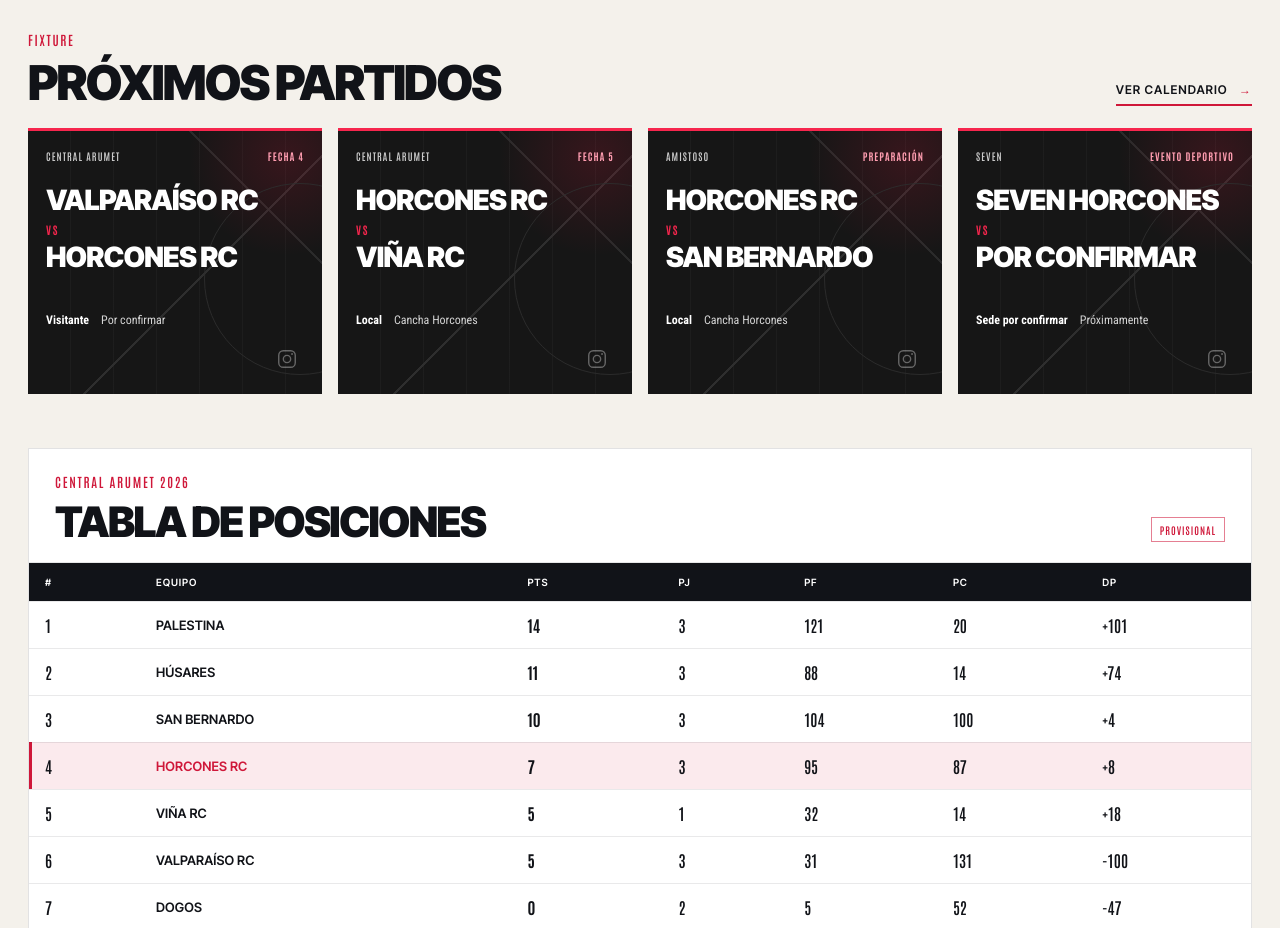
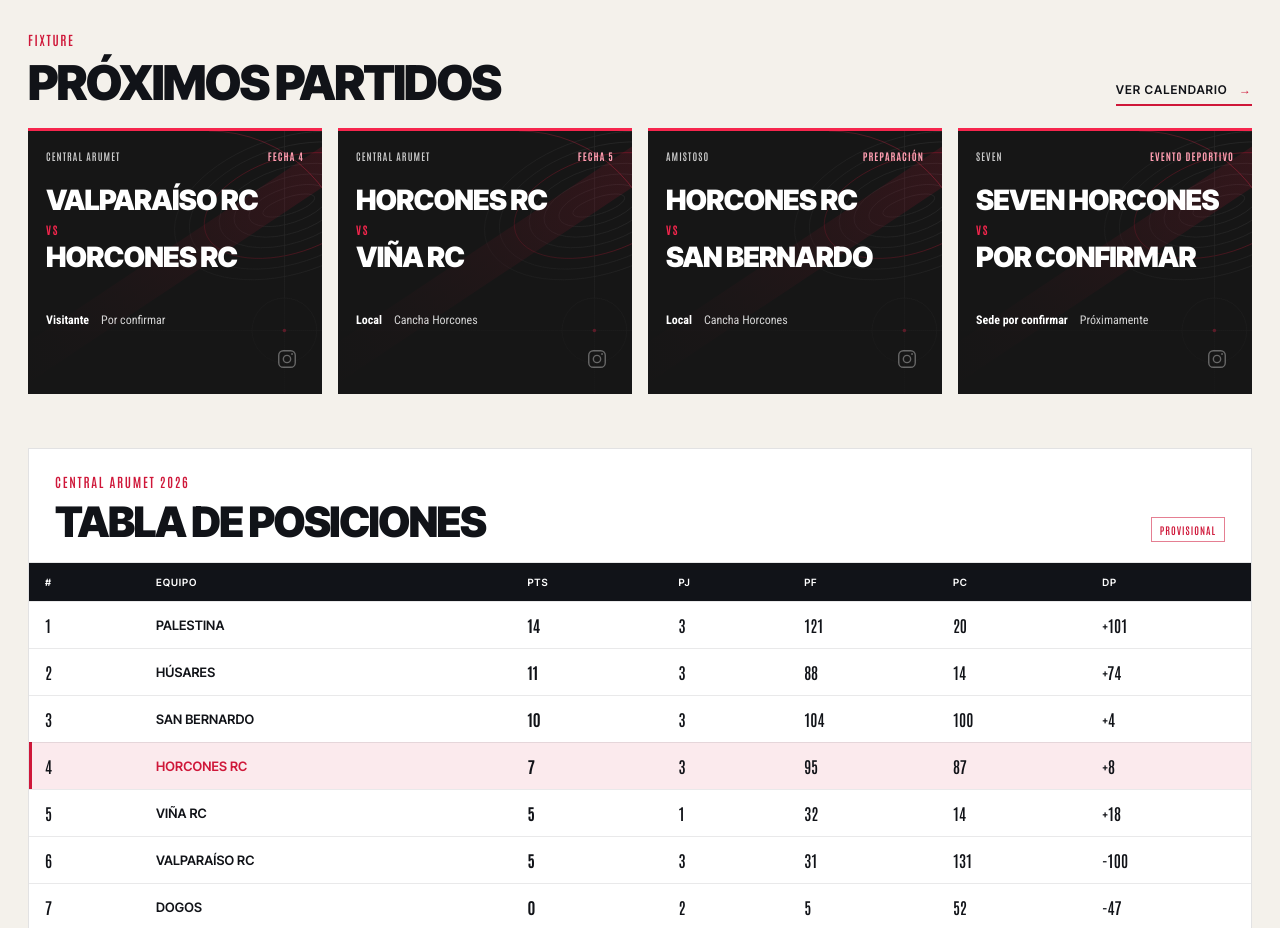
Before and after one commit to abyssiagency-rmc/horcones-site, an Astro site: page / in a window 1280 px wide. Shown: the part 1380-2308 px from the top of the page. Built offline with nearby package versions, Linux system fonts and the light colour scheme; Astro itself is replaced by a stand-in of ours.

Commit message:
feat(site): patron topografico en tarjetas de fixture

```diff
--- a/src/components/FixtureExtension.astro
+++ b/src/components/FixtureExtension.astro
@@ -63,6 +63,7 @@ const tabla = [
   <div class="fixture-grid">
     {fixtures.map((partido) => (
       <article class="fixture-card">
+        <img class="fixture-pattern" src="/images/fixture-pattern.svg" alt="" aria-hidden="true" loading="lazy" />
         <div class="fixture-top">
           <span>{partido.competicion}</span>
           <span class="fixture-date">{partido.fecha}</span>
--- a/src/styles/global.css
+++ b/src/styles/global.css
@@ -709,29 +709,25 @@ img { display: block; max-width: 100%; }
   color: var(--white);
   border-top: 3px solid var(--red-bright);
 }
+.fixture-pattern {
+  position: absolute;
+  inset: 0;
+  z-index: 0;
+  width: 100%;
+  height: 100%;
+  object-fit: cover;
+  transition: transform 600ms ease;
+}
 .fixture-card::before {
   content: "";
   position: absolute;
   inset: 0;
-  z-index: 0;
+  z-index: 1;
   background:
-    radial-gradient(circle at 88% 10%, rgba(207, 23, 57, 0.18), transparent 28%),
-    linear-gradient(135deg, transparent 0 57%, #2e2e2e 57% 57.5%, transparent 57.5%),
-    linear-gradient(45deg, transparent 0 76%, rgba(46, 46, 46, 0.85) 76% 76.5%, transparent 76.5%),
-    repeating-linear-gradient(90deg, transparent 0 42px, rgba(46, 46, 46, 0.3) 42px 43px);
+    linear-gradient(90deg, rgba(22, 22, 22, 0.93) 0%, rgba(22, 22, 22, 0.48) 54%, rgba(22, 22, 22, 0.02) 100%),
+    linear-gradient(0deg, rgba(22, 22, 22, 0.82) 0%, rgba(22, 22, 22, 0.08) 64%, transparent 100%);
 }
-.fixture-card::after {
-  content: "";
-  position: absolute;
-  top: 52px;
-  right: -74px;
-  z-index: 0;
-  width: 190px;
-  height: 190px;
-  border: 1px solid #2e2e2e;
-  border-radius: 50%;
-  opacity: 0.9;
-}
+.fixture-card:hover .fixture-pattern { transform: scale(1.03); }
 .fixture-top,
 .fixture-matchup,
 .fixture-meta,
```
Also changed, not shown: public/images/fixture-pattern.svg (added).
